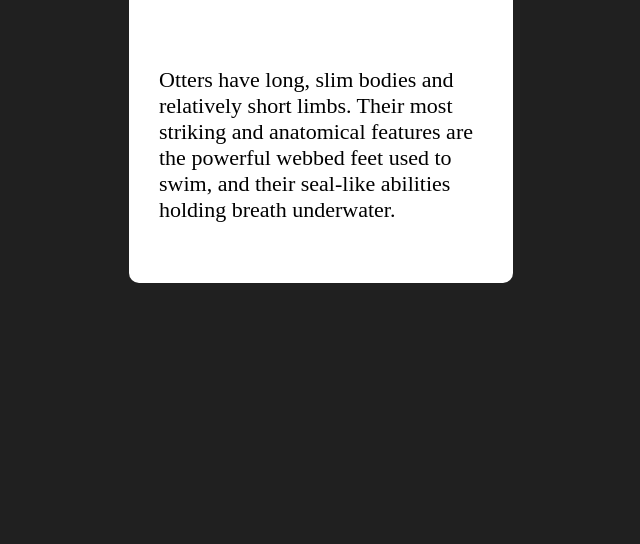
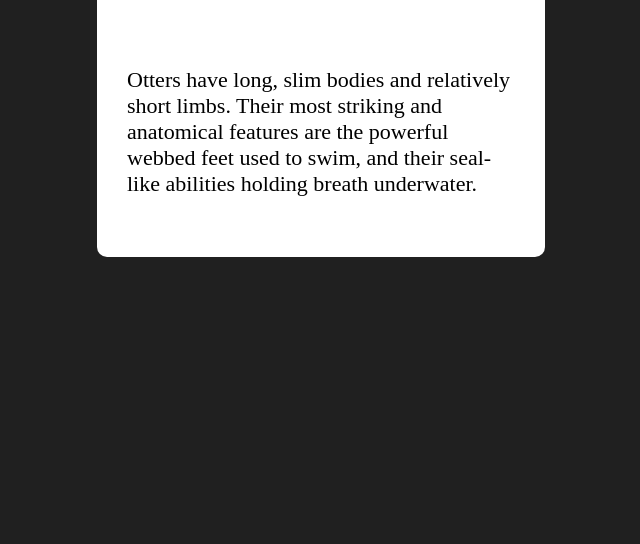
Before and after one commit to Horlanrewajucode/Otter-Essay, a plain HTML site: page index.html in a window 1280 px wide. Shown: the part 256-800 px from the top of the page, without its empty margins (319-959 px from the left). Drawn offline with Linux system fonts and the light colour scheme.

Commit message:
made changes to style.css

```diff
--- a/style.css
+++ b/style.css
@@ -24,8 +24,17 @@ body{
 }
 .main{
     background-color: white;
-    max-width: 30%;
+    max-width: 28rem;
     padding: 130px 30px 60px;
     border-radius: 10px;
     font-size: 22px;
 }
+
+/* mobile devices screen size */
+
+@media screen and (min-width:320px){
+    .main{
+        margin: 0 0.8rem;
+    }
+
+}
```
